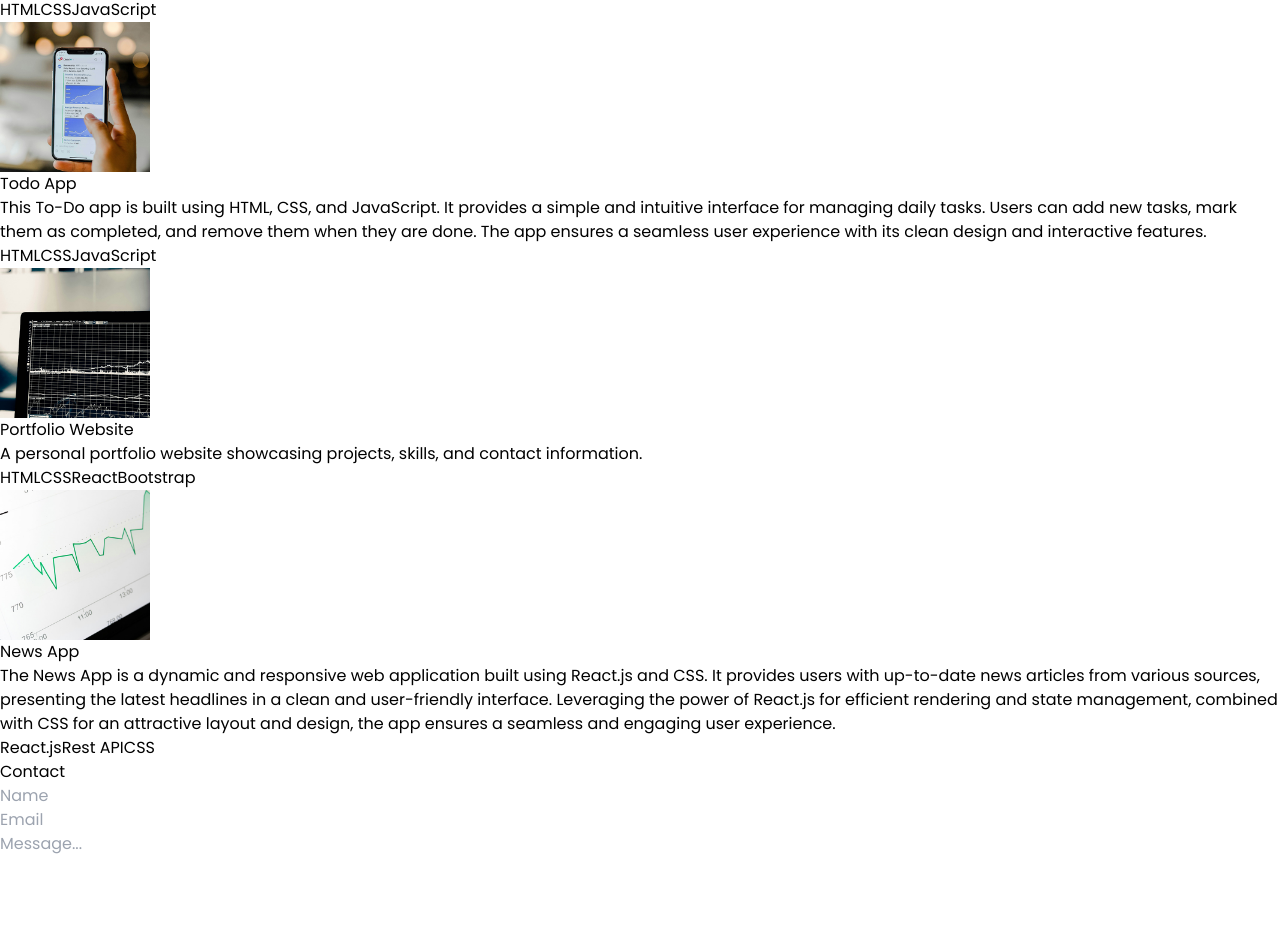
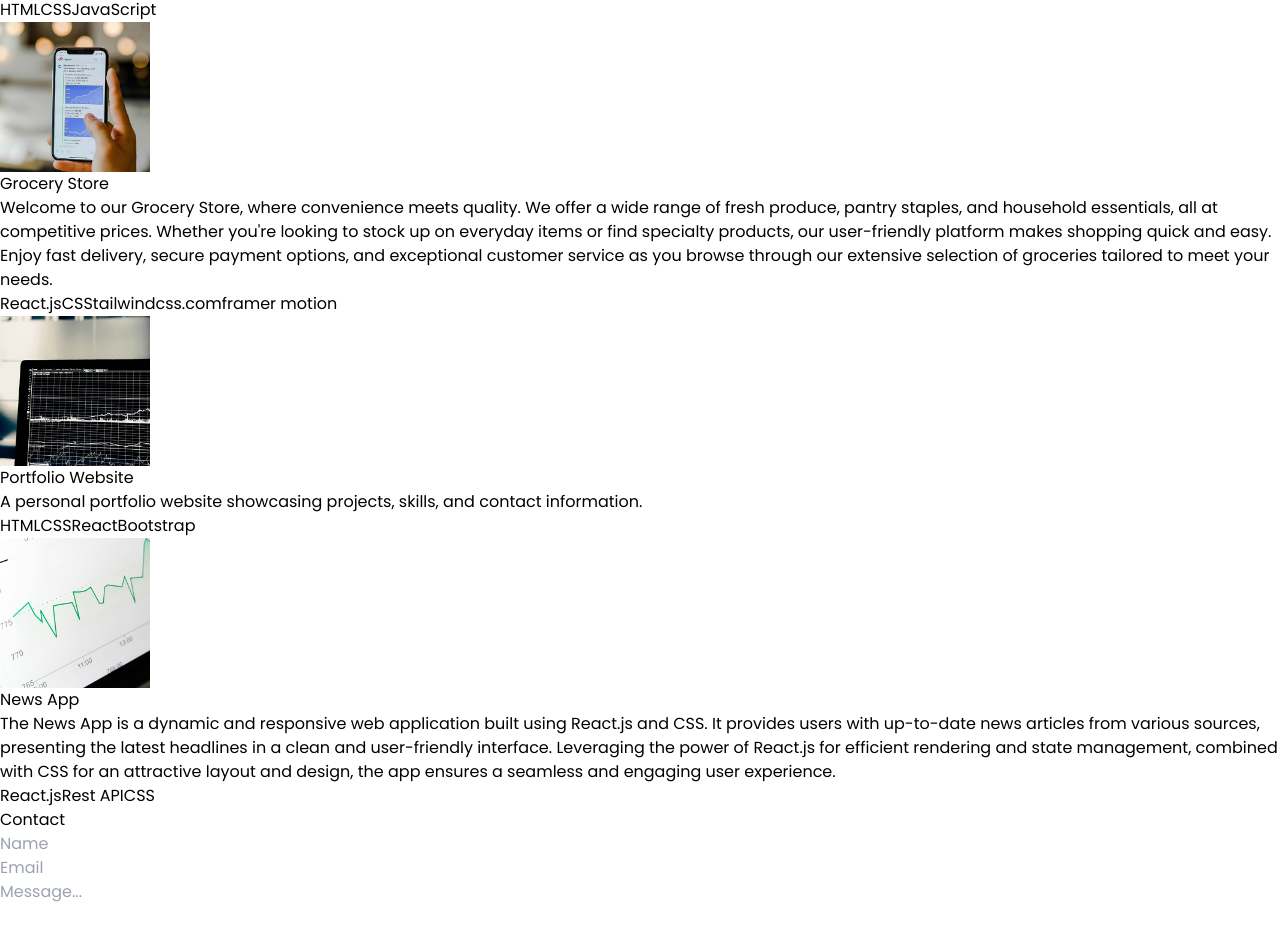
Before and after one commit to rahul-kumar-09/React-Portfolio, a React (Vite) app: page / in a window 1280 px wide. Shown: the part 2018-2958 px from the top of the page. Built offline with nearby package versions, Linux system fonts and the light colour scheme.

Commit message:
Add Grocery website

```diff
--- a/src/constants/index.js
+++ b/src/constants/index.js
@@ -48,12 +48,12 @@ export const PROJECTS = [
     projectLink: "https://github.com/rahul-kumar-09/Quiz-App-js",
   },
   {
-    title: "Todo App",
+    title: "Grocery Store",
     image: project2,
     description:
-      "This To-Do app is built using HTML, CSS, and JavaScript. It provides a simple and intuitive interface for managing daily tasks. Users can add new tasks, mark them as completed, and remove them when they are done. The app ensures a seamless user experience with its clean design and interactive features.",
-    technologies: ["HTML", "CSS", "JavaScript"],
-    projectLink: "https://github.com/rahul-kumar-09/To-do-list",
+      "Welcome to our Grocery Store, where convenience meets quality. We offer a wide range of fresh produce, pantry staples, and household essentials, all at competitive prices. Whether you're looking to stock up on everyday items or find specialty products, our user-friendly platform makes shopping quick and easy. Enjoy fast delivery, secure payment options, and exceptional customer service as you browse through our extensive selection of groceries tailored to meet your needs.",
+    technologies: ["React.js", "CSS", "tailwindcss.com", "framer motion"],
+    projectLink: "https://grocery-website-mu.vercel.app/",
   },
   {
     title: "Portfolio Website",
```
